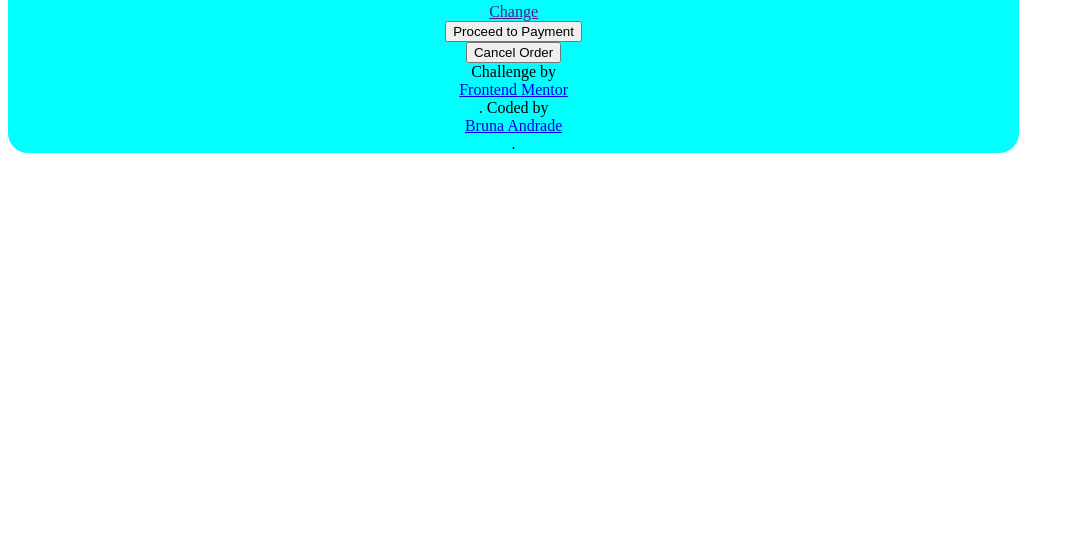
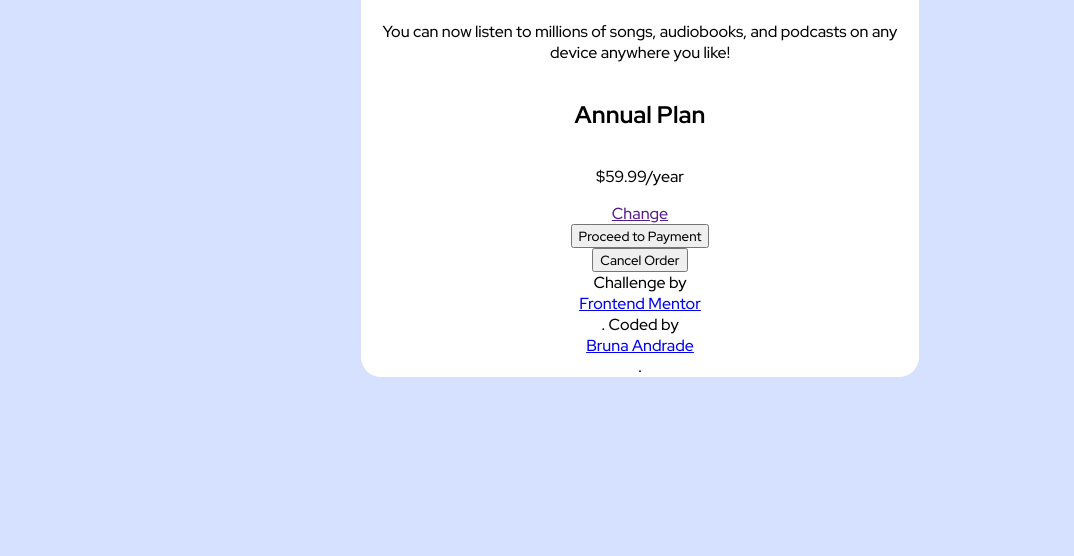
Before and after one commit to andradebru/d6-order-summary, a plain HTML site: page index.html in a window 1280 px wide. Shown: the part 252-808 px from the top of the page, without its empty margins (0-1074 px from the left). Drawn offline with Linux system fonts and the light colour scheme.

Commit message:
correct font and colors

```diff
--- a/css/style.css
+++ b/css/style.css
@@ -1,13 +1,15 @@
+* {
+  font-family: "red hat display", sans-serif;
+}
+
 body,
 html {
   height: 100vh;
+  background-color: hsl(224deg 100% 92%);
+  display: flex;
+  align-items: center;
+  justify-content: center;
 }
-
-body {
-  /* display: flex; */
-  /* background-image: url(../images/pattern-background-mobile.svg); */
-}
-background-color: hsl(224deg 100% 92%);
 
 .background {
 }
@@ -15,13 +17,12 @@ background-color: hsl(224deg 100% 92%);
 .container {
   box-sizing: border-box;
   display: flex;
-  align-items: center;
-  justify-content: center;
+  text-align: center;
   flex-direction: column;
   width: 80%;
   height: auto;
   border-radius: 20px;
-  background-color: aqua;
+  background-color: #fff;
 }
 
 .attribution {
```
